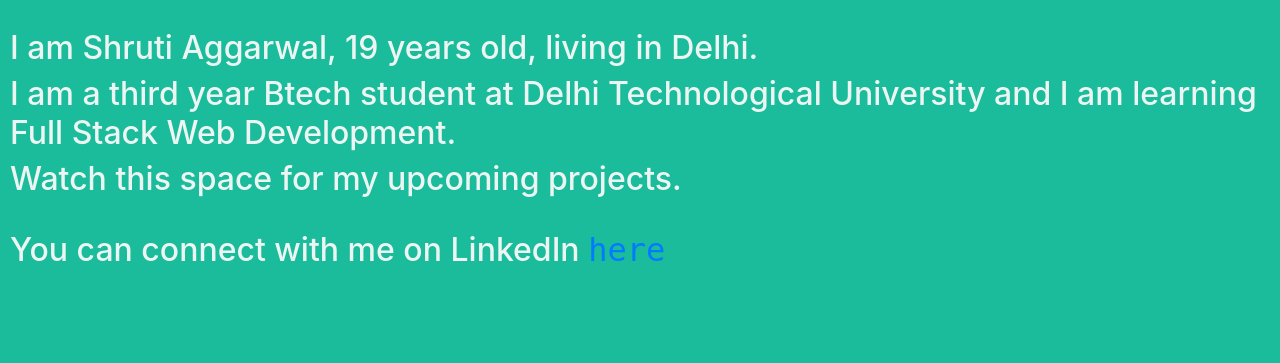
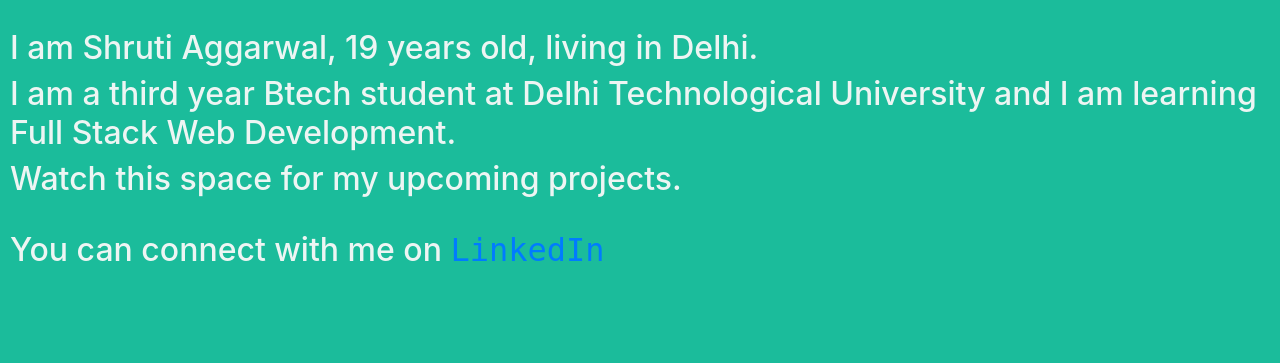
Before and after one commit to ShrutiAggarwal99/MyPersonalWebsite, a plain HTML site: page index.html in a window 1280 px wide. Shown: the part 437-800 px from the top of the page. Drawn offline with nearby package versions, Linux system fonts and the light colour scheme.

Commit message:
Update index.html

```diff
--- a/index.html
+++ b/index.html
@@ -17,7 +17,7 @@
                     <h2>I am a third year Btech student at Delhi Technological University and I am learning Full Stack Web Development.</h2>
                     <h2>Watch this space for my upcoming projects.</h2>
                     <br>
-                    <h2>You can connect with me on LinkedIn <a href="https://www.linkedin.com/in/shruti-aggarwal-992aa814a/">here</a></h2>
+                    <h2>You can connect with me on <a href="https://www.linkedin.com/in/shruti-aggarwal-992aa814a/">LinkedIn</a></h2>
                 </div>
         </header>
         <br>
```
